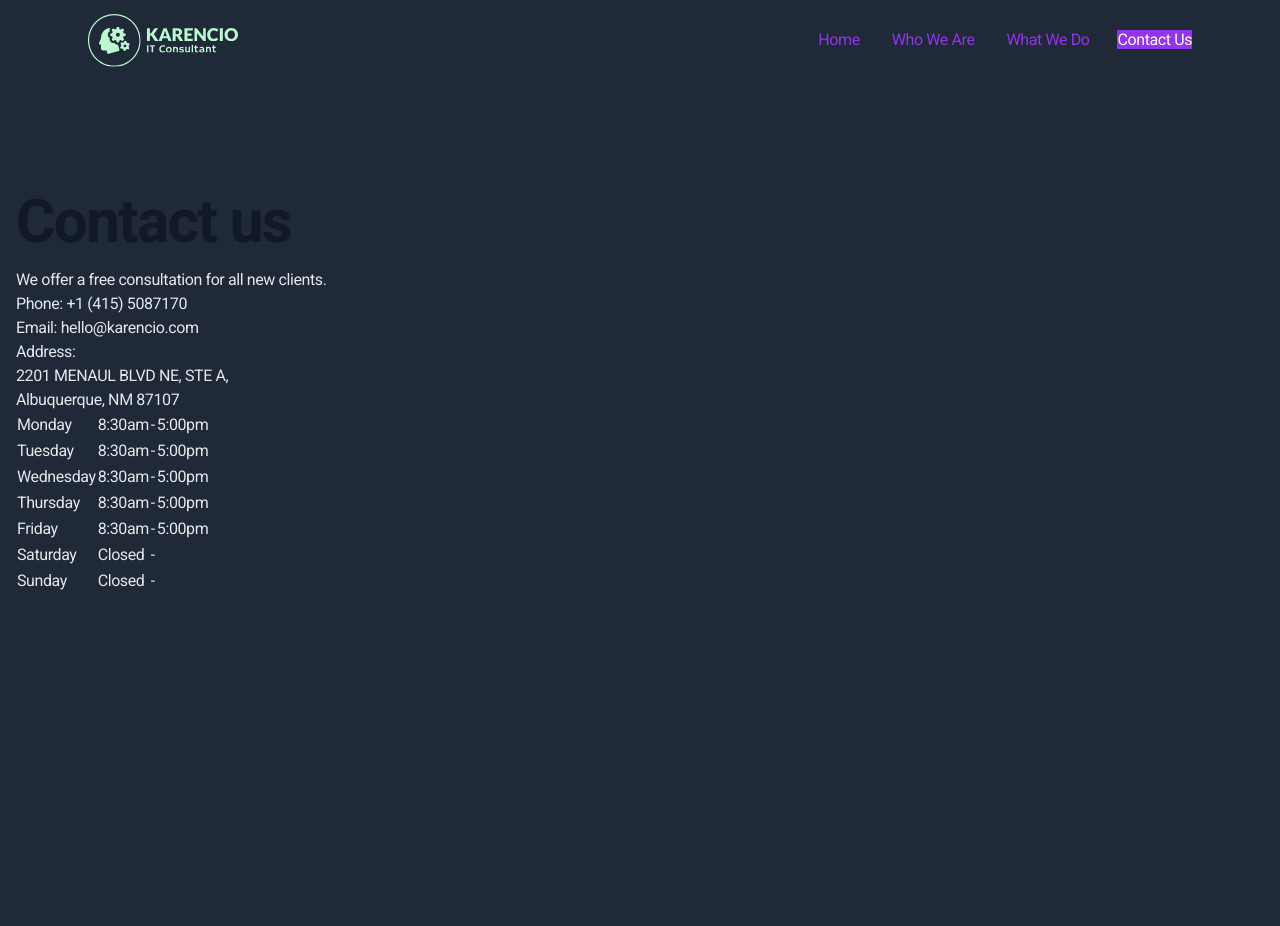
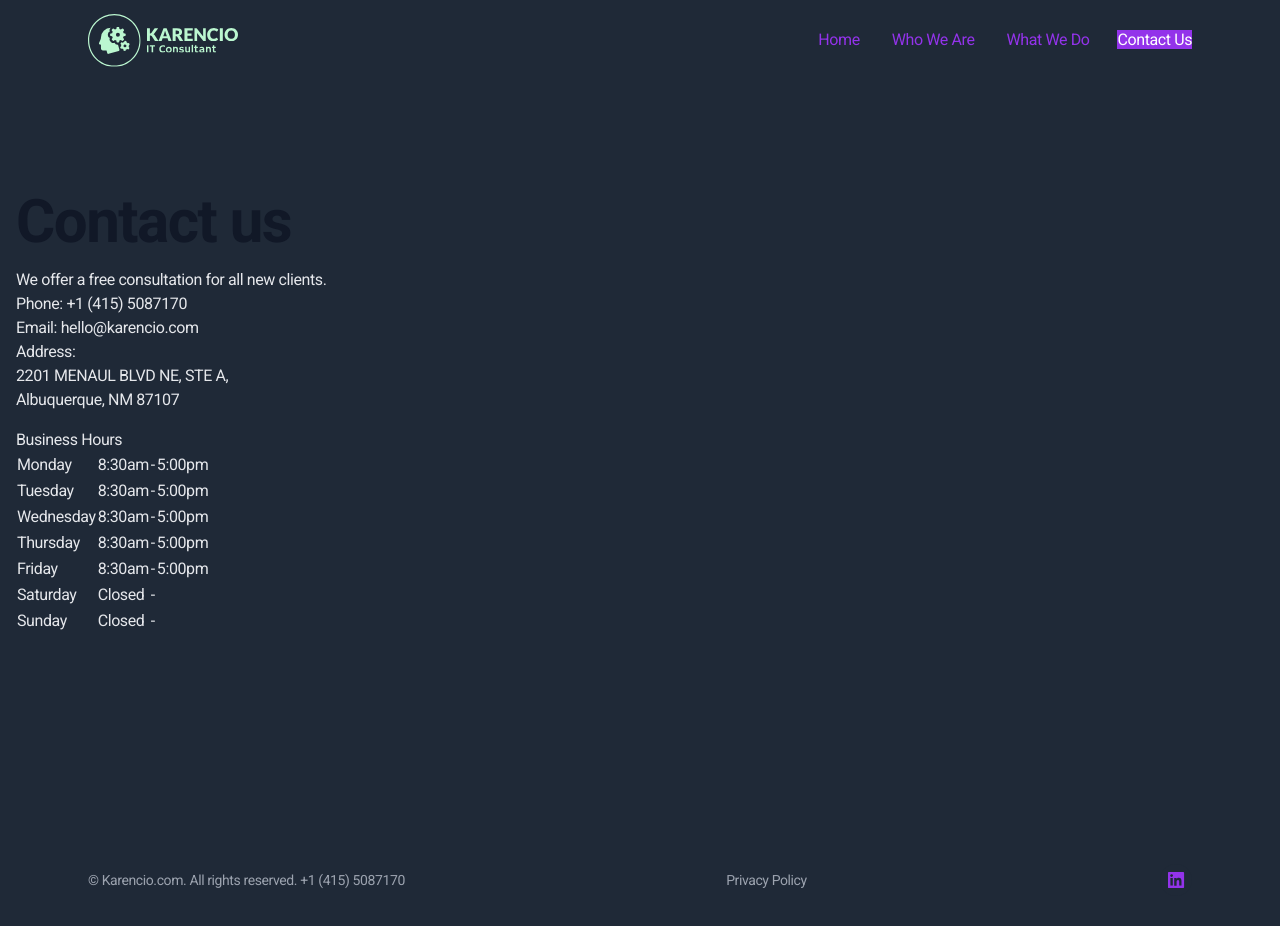
Before and after one commit to jupadev/karencio-website, a Next.js app: page /contact-us in a window 1280 px wide. Shown: the top 926 px of the page. Before the commit the page ends 800 px from the top, so only its background shows below. Built offline with nearby package versions, Linux system fonts and the light colour scheme.

Commit message:
add footer to layout

```diff
--- a/app/contact-us/page.tsx
+++ b/app/contact-us/page.tsx
@@ -21,6 +21,7 @@ const ContactUs = () => (
           2201 MENAUL BLVD NE, STE A,<br/>
           Albuquerque, NM 87107
         </p>
+        <h2 className="mt-4">Business Hours</h2>
         <table className="table-auto">
           <tbody><tr>
             <td className="day font-weight-bold">Monday</td>
--- a/app/layout.tsx
+++ b/app/layout.tsx
@@ -1,3 +1,4 @@
+import Footer from './partials/Footer';
 import { Roboto } from "next/font/google";
 import './globals.css';
 
@@ -20,7 +21,9 @@ export default function RootLayout({
 }) {
   return (
     <html lang="en">
-      <body className={`${roboto.className} font-inter antialiased bg-gray-800 text-gray-200 tracking-tight`}>{children}</body>
+      <body className={`${roboto.className} font-inter antialiased bg-gray-800 text-gray-200 tracking-tight`}>{children}
+        <Footer />
+      </body>
     </html>
   );
 }
--- a/app/page.tsx
+++ b/app/page.tsx
@@ -8,7 +8,6 @@ import HeroHome from './partials/HeroHome';
 import FeaturesBlocks from './partials/FeaturesBlocks';
 import Testimonials from './partials/Testimonials';
 import Newsletter from './partials/Newsletter';
-import Footer from './partials/Footer';
 
 function Home() {
   useEffect(() => {
@@ -32,7 +31,6 @@ function Home() {
         <Testimonials />
         <Newsletter />
       </main>
-      <Footer />
     </div>
   );
 }
```
